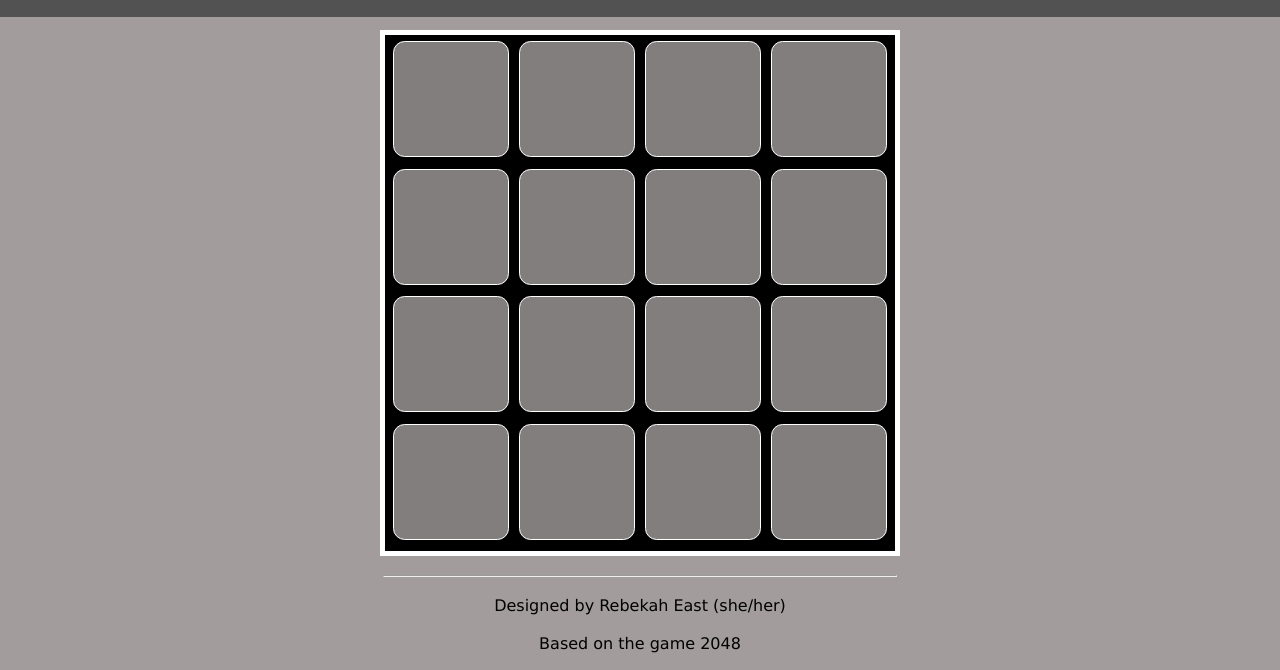
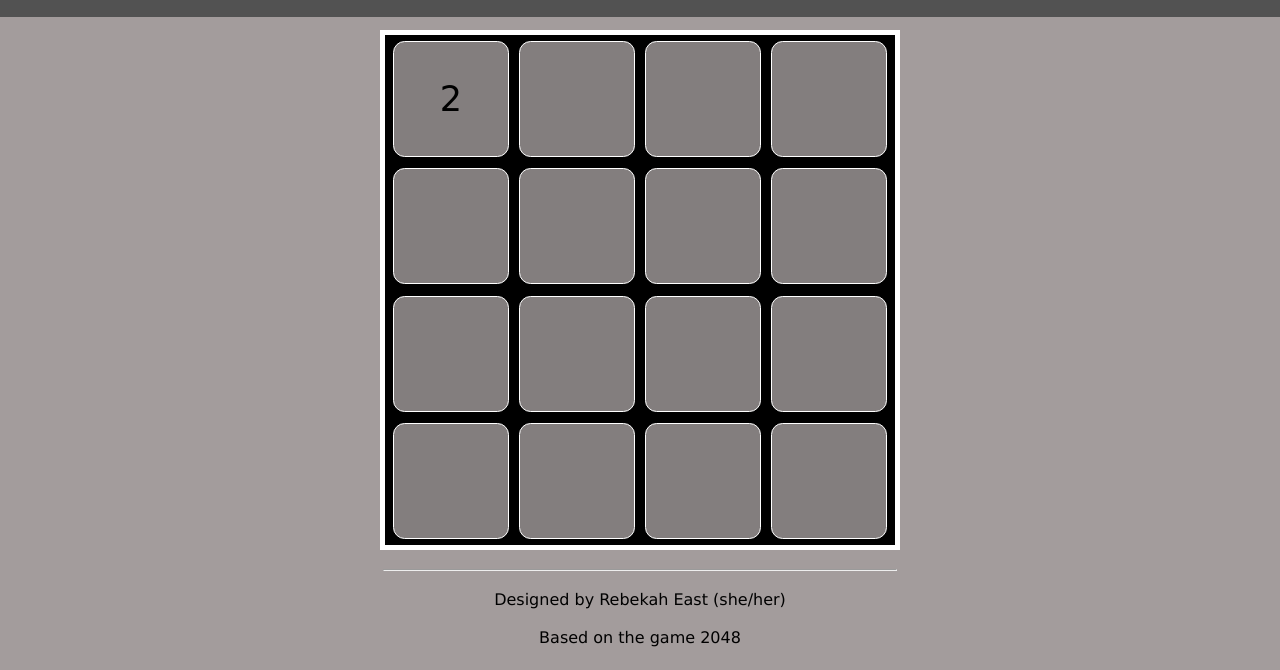
Before and after one commit to RebekahEast/game, a plain HTML site: page index.html in a window 1280 px wide. Shown: the part 130-800 px from the top of the page. Drawn offline with Linux system fonts and the light colour scheme.

Commit message:
adding number to the top left small box

```diff
--- a/index.html
+++ b/index.html
@@ -29,7 +29,7 @@
 
 <body>
     <div class="main-box">
-        <div class="small-box"></div>
+        <div class="small-box number-2">2</div>
         <div class="small-box"></div>
         <div class="small-box"></div>
         <div class="small-box"></div>
--- a/styles.css
+++ b/styles.css
@@ -71,8 +71,8 @@ img {
     display: flex;
     flex-direction: row;
     justify-content: center;
+    align-items: center;
     flex-wrap: wrap;
-    padding-top: 0.5%;
     border: white solid 5px;
 }
 
@@ -84,6 +84,10 @@ img {
     border: white solid 1px;
     border-radius: 10%;
     padding: 7px;
+    font-size: 35px;
+    display: flex;
+    align-items: center;
+    justify-content: center;
 }
 
 .instructions .show {
```
